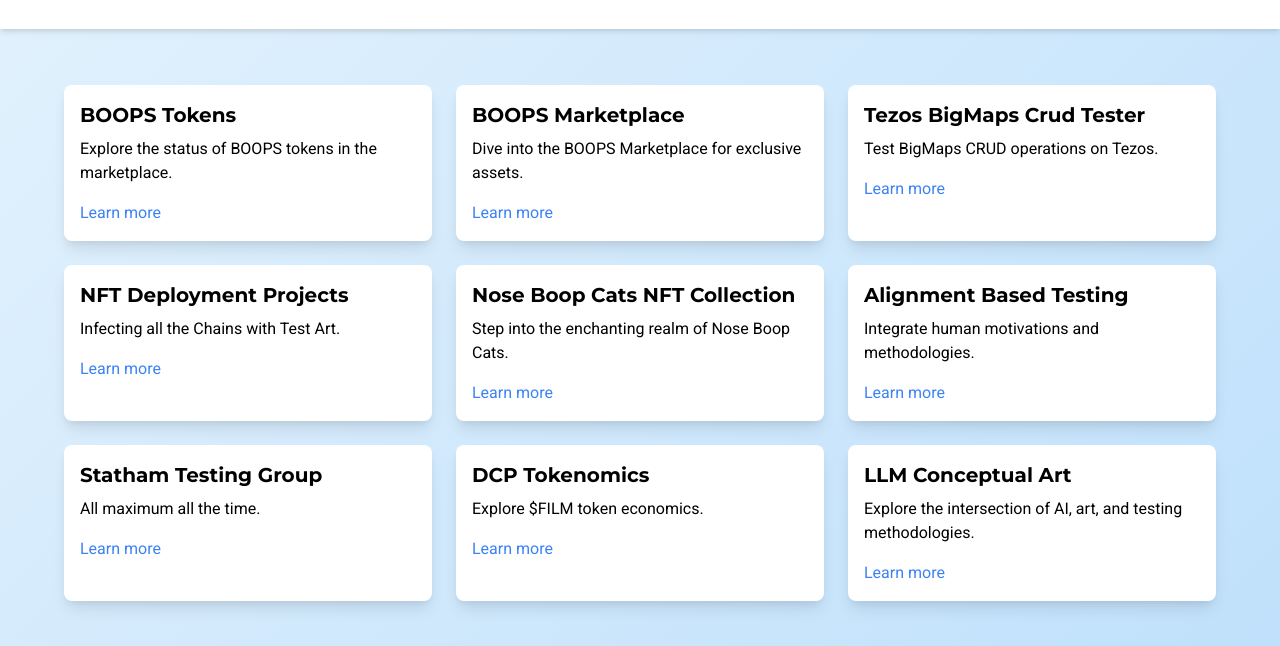
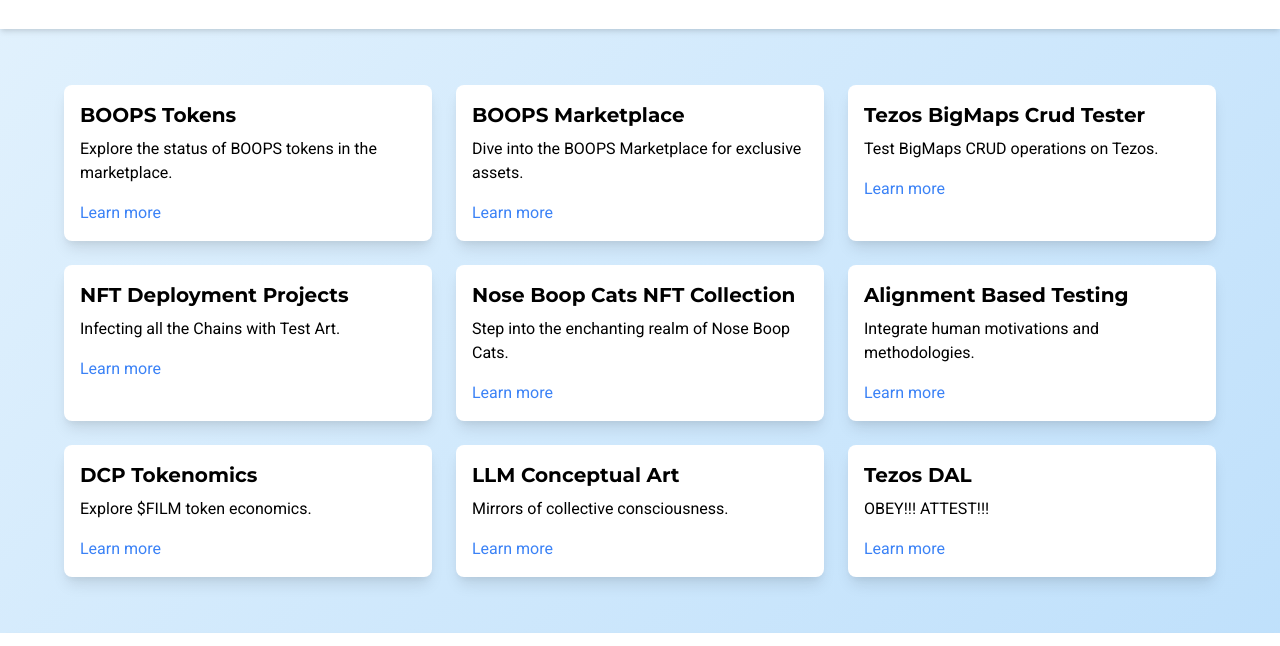
Before and after one commit to michaelkernaghan/standardtesting-io-website, a plain HTML site: page index.html in a window 1280 px wide. Shown: the part 111-757 px from the top of the page. Drawn offline with nearby package versions, Linux system fonts and the light colour scheme.

Commit message:
drop statham add Daleks

```diff
--- a/index.html
+++ b/index.html
@@ -70,19 +70,19 @@
                     <a href="alignments.html" class="text-blue-500 hover:underline">Learn more</a>
                 </div>
                 <div class="card p-4 bg-white rounded-lg shadow-lg">
-                    <h2 class="text-xl font-semibold mb-2">Statham Testing Group</h2>
-                    <p class="mb-4">All maximum all the time.</p>
-                    <a href="statham.html" class="text-blue-500 hover:underline">Learn more</a>
-                </div>
-                <div class="card p-4 bg-white rounded-lg shadow-lg">
                     <h2 class="text-xl font-semibold mb-2">DCP Tokenomics</h2>
                     <p class="mb-4">Explore $FILM token economics.</p>
                     <a href="dcp-tokenomics.html" class="text-blue-500 hover:underline">Learn more</a>
                 </div>
                 <div class="card p-4 bg-white rounded-lg shadow-lg">
                     <h2 class="text-xl font-semibold mb-2">LLM Conceptual Art</h2>
-                    <p class="mb-4">Explore the intersection of AI, art, and testing methodologies.</p>
+                    <p class="mb-4">Mirrors of collective consciousness.</p>
                     <a href="llm-art.html" class="text-blue-500 hover:underline">Learn more</a>
+                </div>
+                <div class="card p-4 bg-white rounded-lg shadow-lg">
+                    <h2 class="text-xl font-semibold mb-2">Tezos DAL</h2>
+                    <p class="mb-4">OBEY!!! ATTEST!!!</p>
+                    <a href="http://dalekbaker.io" class="text-blue-500 hover:underline">Learn more</a>
                 </div>
             </div>
         </section>
```
